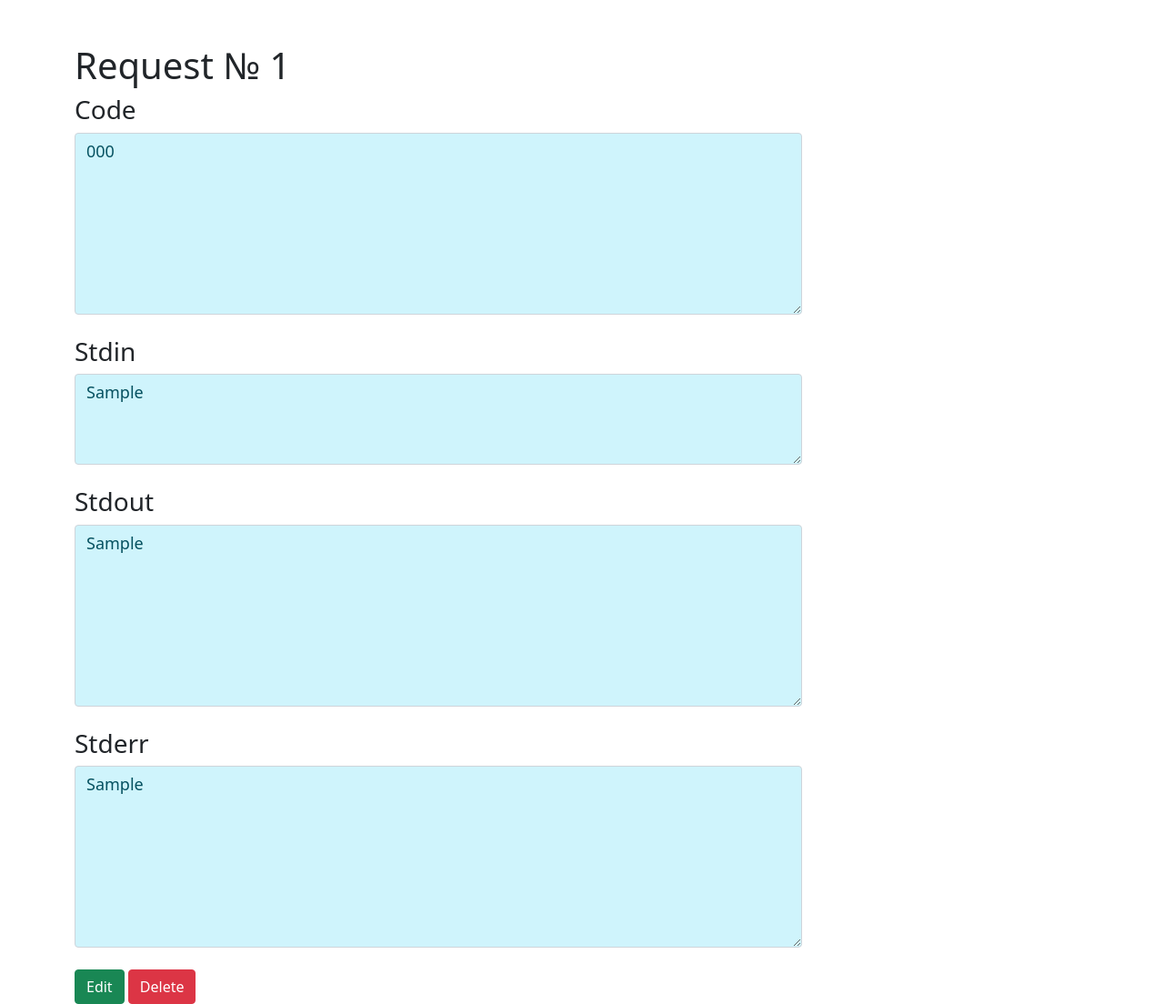
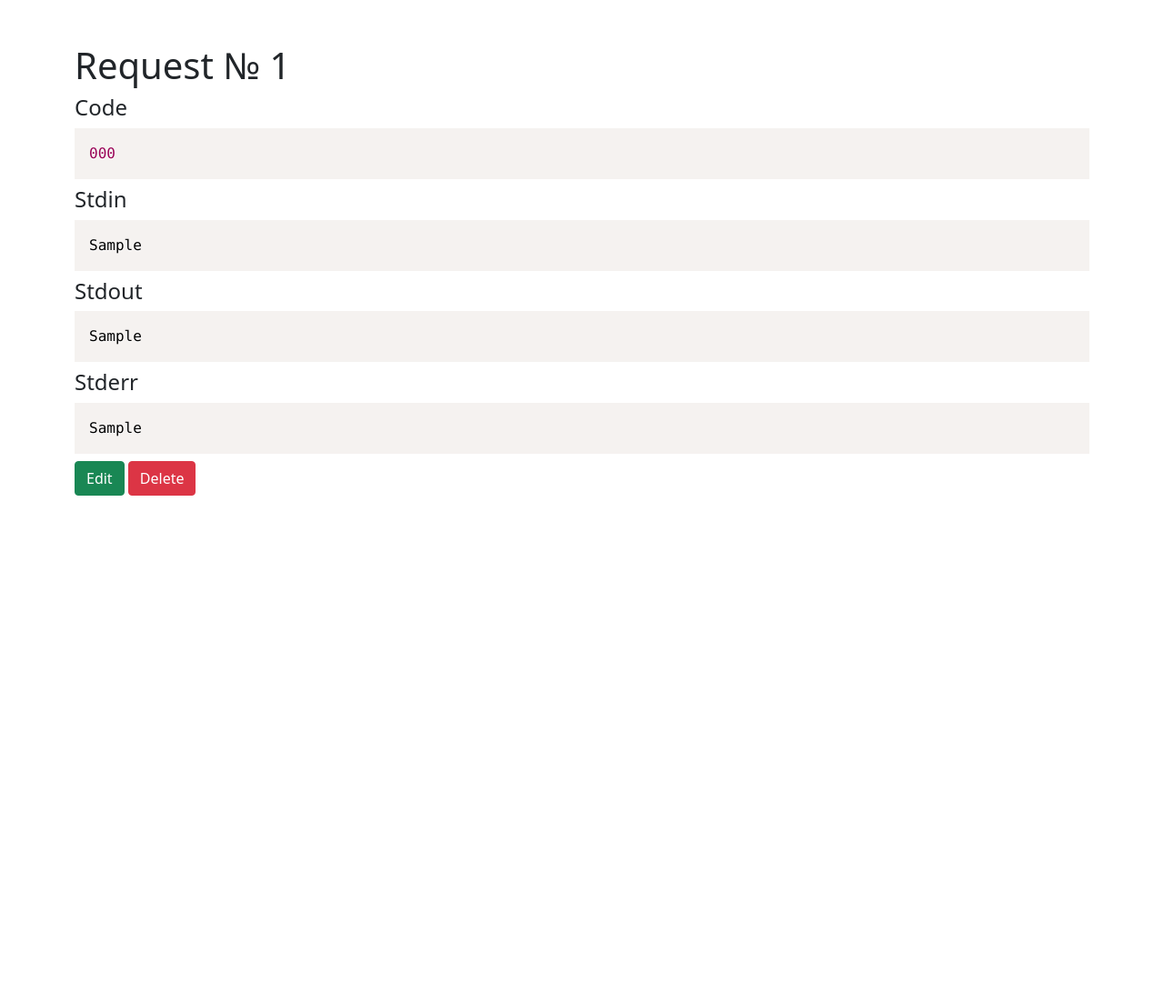
Before and after one commit to Nadya7n/EPAM_final, a Flask app: page /database/1 in a window 1280 px wide. Shown: the whole page at 91% size. After the commit the page ends 545 px from the top, so only its background shows below. Run offline with Flask 2, Linux system fonts and the light colour scheme; tables that the repository leaves empty hold one stand-in row (values such as "Sample post").

Commit message:
Add dockerfile

```diff
--- a/browser_code_executor/config/config.ini
+++ b/browser_code_executor/config/config.ini
@@ -1,5 +1,2 @@
-[blocked]
-imports = os
-functions = open,exec,eval
 [timeout]
 timeout = 5
--- a/browser_code_executor/main.py
+++ b/browser_code_executor/main.py
@@ -11,8 +11,10 @@ app.config["SQLALCHEMY_DATABASE_URI"] = "sqlite:///sqlite.db"
 app.config["SQLALCHEMY_TRACK_MODIFICATIONS"] = False
 db = SQLAlchemy(app)
 
+
 config = configparser.ConfigParser()
-config.read("config/config.ini")
+path_to_config = os.path.join(os.path.dirname(__file__), "config/config.ini")
+config.read(path_to_config)
 
 
 class Table(db.Model):
@@ -27,6 +29,9 @@ class Table(db.Model):
         return "<Table %r>" % self.id
 
 
+db.create_all()
+
+
 def create_file(code):
     temp_dir = tempfile.gettempdir()
     temp_file = f"{temp_dir}/exec.py"
@@ -37,20 +42,15 @@ def create_file(code):
 
 def run_script(code, stdin, config):
     file = create_file(code)
-    args = [
-        "python3",
-        file,
-        config["blocked"]["imports"],
-        config["blocked"]["functions"],
-    ]
+    args = ["python", file]
     process = Popen(args=args, stdin=PIPE, stdout=PIPE, stderr=PIPE, encoding="utf-8")
 
     try:
         stdout, stderr = process.communicate(
             stdin, timeout=int(config["timeout"]["timeout"])
         )
-    except TimeoutExpired as timeout:
-        stdout, stderr = "", f"TimeoutExpired: {timeout}"
+    except TimeoutExpired as to:
+        stdout, stderr = "", f"TimeoutExpired: {to}"
     finally:
         table = Table(code=code, stdin=stdin, stdout=stdout, stderr=stderr)
         os.remove(file)
@@ -120,4 +120,4 @@ def request_update(id):
 
 
 if __name__ == "__main__":
-    app.run(debug=True)
+    app.run(debug=True, host="0.0.0.0")
--- /dev/null
+++ b/browser_code_executor/static/prism.css
@@ -0,0 +1,142 @@
+/* PrismJS 1.24.1
+https://prismjs.com/download.html#themes=prism&languages=clike+javascript+python */
+/**
+ * prism.js default theme for JavaScript, CSS and HTML
+ * Based on dabblet (http://dabblet.com)
+ * @author Lea Verou
+ */
+
+code[class*="language-"],
+pre[class*="language-"] {
+	color: black;
+	background: none;
+	text-shadow: 0 1px white;
+	font-family: Consolas, Monaco, 'Andale Mono', 'Ubuntu Mono', monospace;
+	font-size: 1em;
+	text-align: left;
+	white-space: pre;
+	word-spacing: normal;
+	word-break: normal;
+	word-wrap: normal;
+	line-height: 1.5;
+
+	-moz-tab-size: 4;
+	-o-tab-size: 4;
+	tab-size: 4;
+
+	-webkit-hyphens: none;
+	-moz-hyphens: none;
+	-ms-hyphens: none;
+	hyphens: none;
+}
+
+pre[class*="language-"]::-moz-selection, pre[class*="language-"] ::-moz-selection,
+code[class*="language-"]::-moz-selection, code[class*="language-"] ::-moz-selection {
+	text-shadow: none;
+	background: #b3d4fc;
+}
+
+pre[class*="language-"]::selection, pre[class*="language-"] ::selection,
+code[class*="language-"]::selection, code[class*="language-"] ::selection {
+	text-shadow: none;
+	background: #b3d4fc;
+}
+
+@media print {
+	code[class*="language-"],
+	pre[class*="language-"] {
+		text-shadow: none;
+	}
+}
+
+/* Code blocks */
+pre[class*="language-"] {
+	padding: 1em;
+	margin: .5em 0;
+	overflow: auto;
+}
+
+:not(pre) > code[class*="language-"],
+pre[class*="language-"] {
+	background: #f5f2f0;
+}
+
+/* Inline code */
+:not(pre) > code[class*="language-"] {
+	padding: .1em;
+	border-radius: .3em;
+	white-space: normal;
+}
+
+.token.comment,
+.token.prolog,
+.token.doctype,
+.token.cdata {
+	color: slategray;
+}
+
+.token.punctuation {
+	color: #999;
+}
+
+.token.namespace {
+	opacity: .7;
+}
+
+.token.property,
+.token.tag,
+.token.boolean,
+.token.number,
+.token.constant,
+.token.symbol,
+.token.deleted {
+	color: #905;
+}
+
+.token.selector,
+.token.attr-name,
+.token.string,
+.token.char,
+.token.builtin,
+.token.inserted {
+	color: #690;
+}
+
+.token.operator,
+.token.entity,
+.token.url,
+.language-css .token.string,
+.style .token.string {
+	color: #9a6e3a;
+	/* This background color was intended by the author of this theme. */
+	background: hsla(0, 0%, 100%, .5);
+}
+
+.token.atrule,
+.token.attr-value,
+.token.keyword {
+	color: #07a;
+}
+
+.token.function,
+.token.class-name {
+	color: #DD4A68;
+}
+
+.token.regex,
+.token.important,
+.token.variable {
+	color: #e90;
+}
+
+.token.important,
+.token.bold {
+	font-weight: bold;
+}
+.token.italic {
+	font-style: italic;
+}
+
+.token.entity {
+	cursor: help;
+}
--- a/browser_code_executor/templates/base.html
+++ b/browser_code_executor/templates/base.html
@@ -7,9 +7,11 @@
     <meta http-equiv="X-UA-Compatible" content="ie=edge">
     <link rel="stylesheet" href="https://cdn.jsdelivr.net/npm/bootstrap@5.1.0/dist/css/bootstrap.min.css" integrity="sha384-KyZXEAg3QhqLMpG8r+8fhAXLRk2vvoC2f3B09zVXn8CA5QIVfZOJ3BCsw2P0p/We" crossorigin="anonymous">
     <link rel="stylesheet" href="{{ url_for('static', filename='main.css') }}">
+    <link rel="stylesheet" href="{{ url_for('static', filename='prism.css') }}">
     <title>{% block title %}{% endblock %}</title>
 </head>
 <body>
+    <script src="/static/prism.js"></script>
     {% block body %}{% endblock %}
 </body>
 </html>
--- a/browser_code_executor/templates/db.html
+++ b/browser_code_executor/templates/db.html
@@ -12,8 +12,10 @@ Database
         {% for item in tables %}
         <div class="alert alert-info">
             <h3>Request № {{ item.id }}</h3>
-            <p>{{ item.code }}</p>
-            <p>{{ item.stdin }}</p>
+            <p><b>Code</p></b>
+            <pre><code class="language-python">{{ item.code }}</pre></code>
+            <p><b>Stdin</p></b>
+            <pre><code class="language-python">{{ item.stdin }}</pre></code>
             <a href="/database/{{ item.id }}" class="btn btn-warning">More</a>
         </div>
         {% endfor %}
--- a/browser_code_executor/templates/index.html
+++ b/browser_code_executor/templates/index.html
@@ -5,10 +5,11 @@ Main page
 {% endblock %}
 
 {% block body %}
+
 <div class="container mt-5">
     <h1>Forms</h1>
     <form method="post">
-        <textarea name="code" id="code" class="form-control" cols="50"  placeholder="Input your code"></textarea><br>
+        <textarea required name="code" id="code" class="form-control" cols="50" placeholder="Input your code"></textarea><br>
         <textarea name="stdin" id=stdin" class="form-control" cols="50" placeholder="*Optional: Input your stdin"></textarea><br>
         <input type="submit" class="btn btn-success" value="Launch">
     </form>
--- a/browser_code_executor/templates/individual.html
+++ b/browser_code_executor/templates/individual.html
@@ -8,14 +8,14 @@ Request № {{ table.id }}
 <div class="container mt-5">
     <h1>Request № {{ table.id }}</h1>
     <div class="element">
-        <h3>Code</h3>
-        <textarea name="code" id="code" class="form-control" cols="100">{{ table.code }}</textarea><br>
-        <h3>Stdin</h3>
-        <textarea name="stdin" id="stdin" class="form-control" cols="100">{{ table.stdin }}</textarea><br>
-        <h3>Stdout</h3>
-        <textarea name="stdout" id="stdout" class="form-control" cols="100">{{ table.stdout }}</textarea><br>
-        <h3>Stderr</h3>
-        <textarea name="stderr" id="stderr" class="form-control" cols="100">{{ table.stderr }}</textarea><br>
+        <h4>Code</h4>
+        <pre><code class="language-python">{{ table.code }}</code></pre>
+        <h4>Stdin</h4>
+        <pre><code class="language-python">{{ table.stdin }}</code></pre>
+        <h4>Stdout</h4>
+        <pre><code class="language-python">{{ table.stdout }}</code></pre>
+        <h4>Stderr</h4>
+        <pre><code class="language-python">{{ table.stderr }}</code></pre>
         <a href="/database/{{ table.id }}/update" class="btn btn-success">Edit</a>
         <a href="/database/{{ table.id }}/delete" class="btn btn-danger">Delete</a>
     </div>
```
Also changed, not shown: browser_code_executor/static/prism.js (added), 1 other file.
